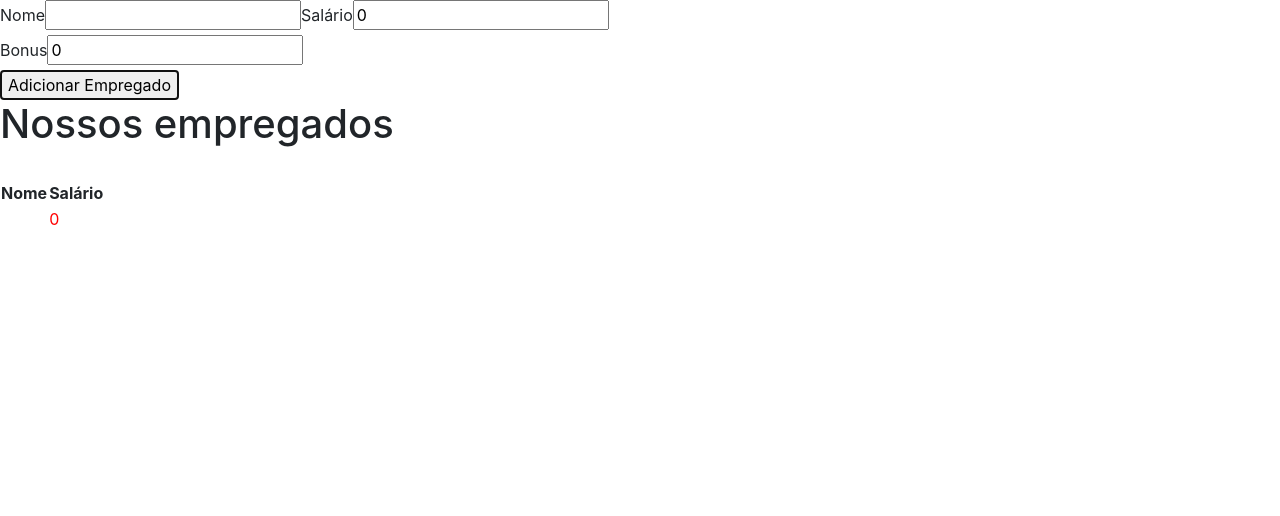
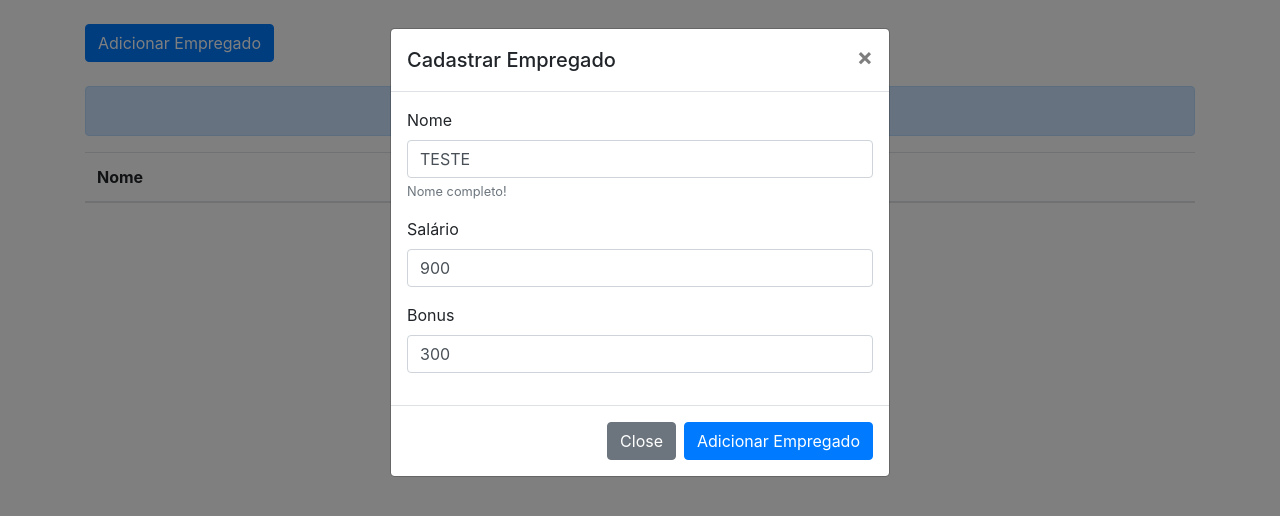
Before and after one commit to Ricardohauus/iniciando-angular, an Angular app: page / in a window 1280 px wide. Both pictures are taken after a click on the button "Adicionar Empregado". Shown: the top 516 px of the page. Built offline with nearby package versions, Linux system fonts and the light colour scheme.

Commit message:
Refatorado a página de empregado

```diff
--- a/src/app/app.component.html
+++ b/src/app/app.component.html
@@ -1,2 +1,4 @@
-<employee-new>/</employee-new>
-<employee-list></employee-list>
+<div class="container">
+    <employee-new>/</employee-new>
+    <employee-list></employee-list>
+</div>
--- a/src/app/employee-list/employee-list.component.html
+++ b/src/app/employee-list/employee-list.component.html
@@ -1,14 +1,18 @@
-<h1>Nossos empregados</h1>
-<br />
+<br /><br />
+<div class="alert alert-primary text-center" role="alert">
+    Empregados Cadastrados
+</div>
 
-<table>
+<table class="table table-striped">
     <thead>
         <tr>
             <th>Nome</th>
             <th>Salário</th>
+            <th>Bonus</th>
         </tr>
     </thead>
     <tbody>
+        <tr></tr>
         <tr *ngFor="let employee of employees">
             <td>{{ employee.name }}</td>
             <td [ngClass]="{
@@ -17,6 +21,7 @@
         }">
                 {{ employee.salary }}
             </td>
+            <td>{{ employee.bonus }}</td>
         </tr>
     </tbody>
 </table>
--- a/src/app/employee-new/employee-new.component.html
+++ b/src/app/employee-new/employee-new.component.html
@@ -1,7 +1,59 @@
-<label>Nome</label> <input type="text" [(ngModel)]="employee.name" />
-<label>Salário</label> <input type="text" [(ngModel)]="employee.salary" />
-<div [hidden]="employee.salary >= 1000">
-    <label>Bonus</label>
-    <input *ngIf="employee.salary < 1000" type="text" [(ngModel)]="employee.bonus" />
+<br />
+
+<!-- Button trigger modal -->
+<button type="button" class="btn btn-primary" data-toggle="modal" data-target="#employeeModal">
+  Adicionar Empregado
+</button>
+
+<!-- Modal -->
+<div class="modal fade" id="employeeModal" tabindex="-1" role="dialog" aria-labelledby="exampleModalLabel" aria-hidden="true">
+    <div class="modal-dialog">
+        <div class="modal-content">
+            <div class="modal-header">
+                <h5 class="modal-title" id="exampleModalLabel">Cadastrar Empregado</h5>
+                <button type="button" class="close" data-dismiss="modal" aria-label="Close">
+          <span aria-hidden="true">&times;</span>
+        </button>
+            </div>
+            <div class="modal-body">
+                <div class="form-group">
+                    <label for="name"> Nome</label>
+                    <input type="text" class="form-control" id="name" aria-describedby="nameHelp" [(ngModel)]="employee.name" />
+                    <small id="nameHelp" class="form-text text-muted">Nome completo!</small
+          >
+        </div>
+        <div class="form-group">
+          <label for="salary">Salário</label>
+          <input
+            type="number"
+            [(ngModel)]="employee.salary"
+            class="form-control"
+            id="salary"
+          />
+        </div>
+        <div [hidden]="employee.salary >= 1000" class="form-group">
+          <label for="bonus">Bonus</label>
+          <input
+            type="number"
+            [(ngModel)]="employee.bonus"
+            class="form-control"
+            id="bonus"
+          />
+        </div>
+      </div>
+      <div class="modal-footer">
+        <button type="button" class="btn btn-secondary" data-dismiss="modal">
+          Close
+        </button>
+        <button
+          type="button"
+          class="btn btn-primary"
+          (click)="adicionar()"
+          data-dismiss="modal"
+        >
+          Adicionar Empregado
+        </button>
+      </div>
+    </div>
+  </div>
 </div>
-<button type="submit" (click)="adicionar()">Adicionar Empregado</button>
--- a/src/app/employee-new/employee-new.component.ts
+++ b/src/app/employee-new/employee-new.component.ts
@@ -8,9 +8,9 @@ import { EmployeeService, Employee } from '../services/employee.service';
 })
 export class EmployeeNewComponent implements OnInit {
   employee: Employee = {
-    name: '',
-    salary: 0,
-    bonus: 0,
+    name: 'TESTE',
+    salary: 900,
+    bonus: 300,
   }
 
 
```
